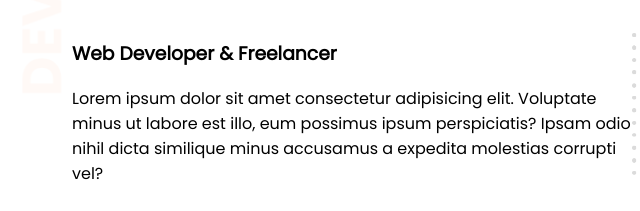
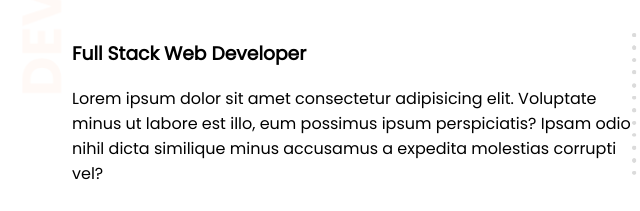
Before and after one commit to arafatakhter505/developer-portfolio, a plain HTML site: page index.html in a window 1280 px wide. Shown: the part 266-477 px from the top of the page, 8-648 px from the left. Drawn offline with Linux system fonts and the light colour scheme.

Commit message:
Some Change

```diff
--- a/index.html
+++ b/index.html
@@ -20,7 +20,7 @@
         <div class="half-width">
             <h1>Welcome To</h1>
             <h1><span class="orange-color">Arafat Akhter</span> World</h1>
-            <h3>Web Developer & Freelancer</h3>
+            <h3>Full Stack Web Developer</h3>
             <p>Lorem ipsum dolor sit amet consectetur adipisicing elit. Voluptate minus ut labore est illo, eum possimus ipsum perspiciatis? Ipsam odio nihil dicta similique minus accusamus a expedita molestias corrupti vel?</p><br>
             <a class="btn" target="_blank" href="#">HIRE ME</a>
         </div>
```
